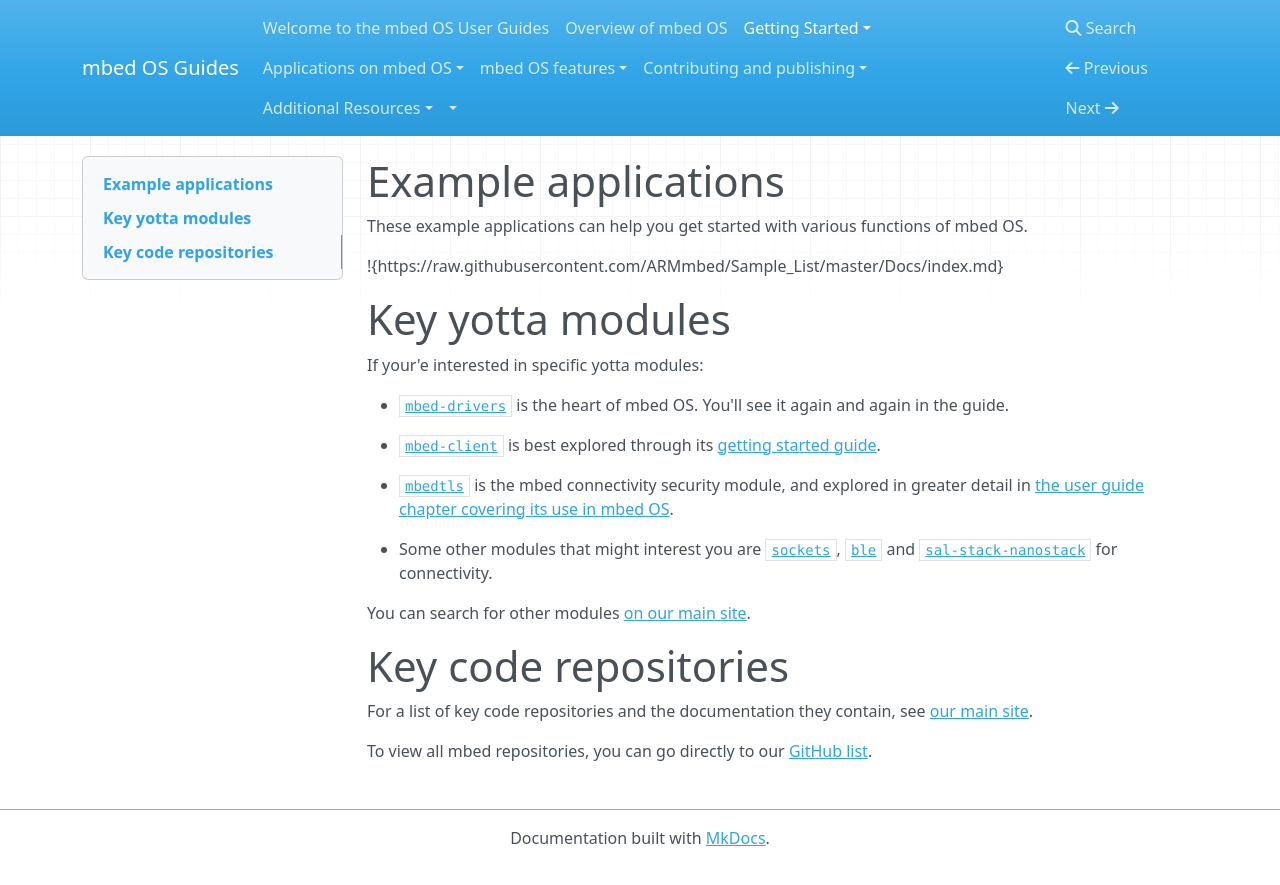
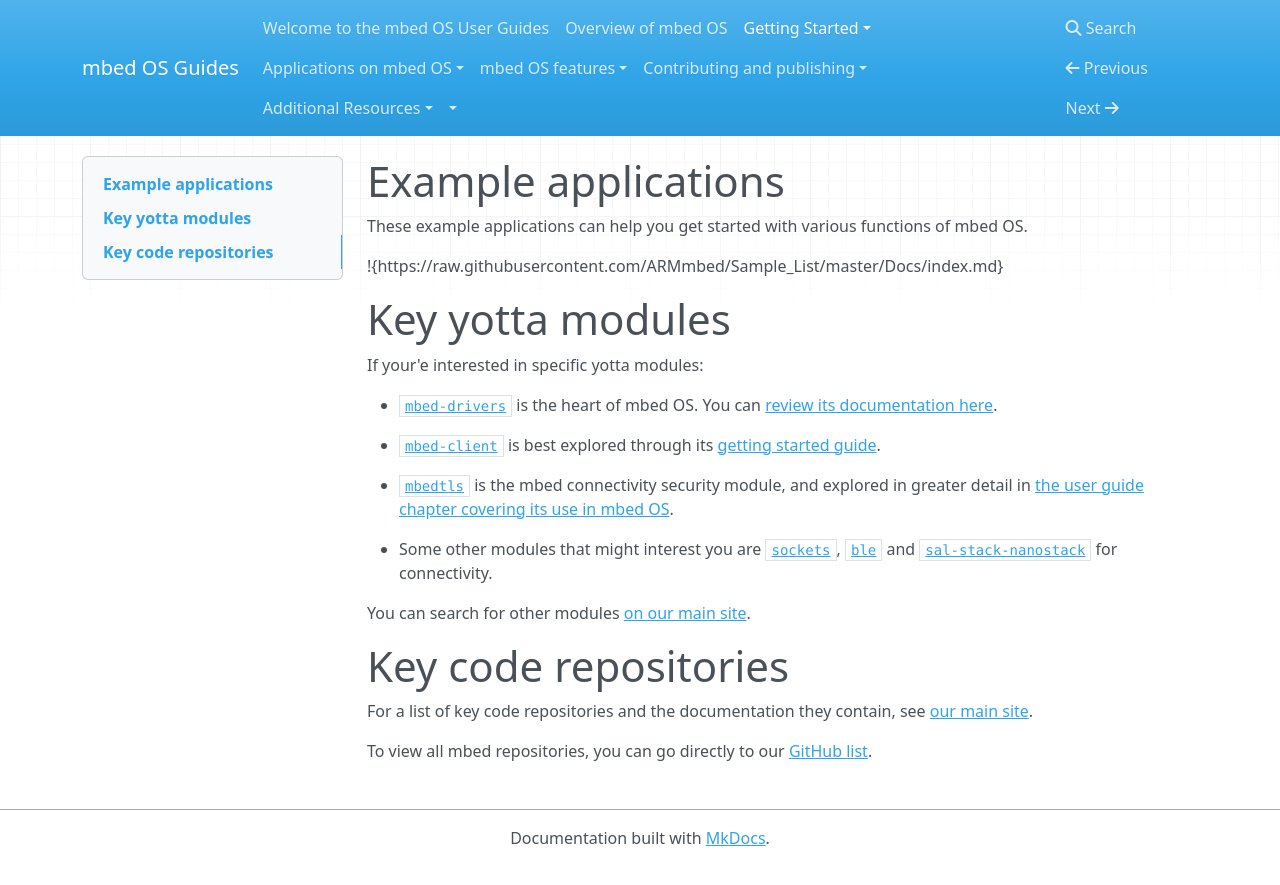
Before and after one commit to ARMmbed/GettingStartedmbedOS, an MkDocs documentation site: the page built from Docs/GetTheCode.md, in a window 1280 px wide. Shown: the top 885 px of the page. Built offline with MkDocs 1.6.1, drawn with Linux system fonts in a browser that asks for light colours; nearby versions of some CDN libraries; old or Windows-style settings are respelled for this version of MkDocs.

Commit message:
Adding link to mbed-drivers doxy

```diff
--- a/Docs/GetTheCode.md
+++ b/Docs/GetTheCode.md
@@ -8,7 +8,7 @@ These example applications can help you get started with various functions of mb
 
 If your'e interested in specific yotta modules:
 
-* [``mbed-drivers``](https://www.mbed.com/en/development/software/mbed-yotta/search/result/module/mbed-drivers/) is the heart of mbed OS. You'll see it again and again in the guide.
+* [``mbed-drivers``](https://www.mbed.com/en/development/software/mbed-yotta/search/result/module/mbed-drivers/) is the heart of mbed OS. You can [review its documentation here](https://docs.mbed.com/docs/mbed-drivers-api/en/latest/api/index.html).
 
 * [``mbed-client``](https://www.mbed.com/en/development/software/mbed-yotta/search/result/module/mbed-client/) is best explored through its [getting started guide](https://docs.mbed.com/docs/mbed-client-guide/en/latest/).
 
```
